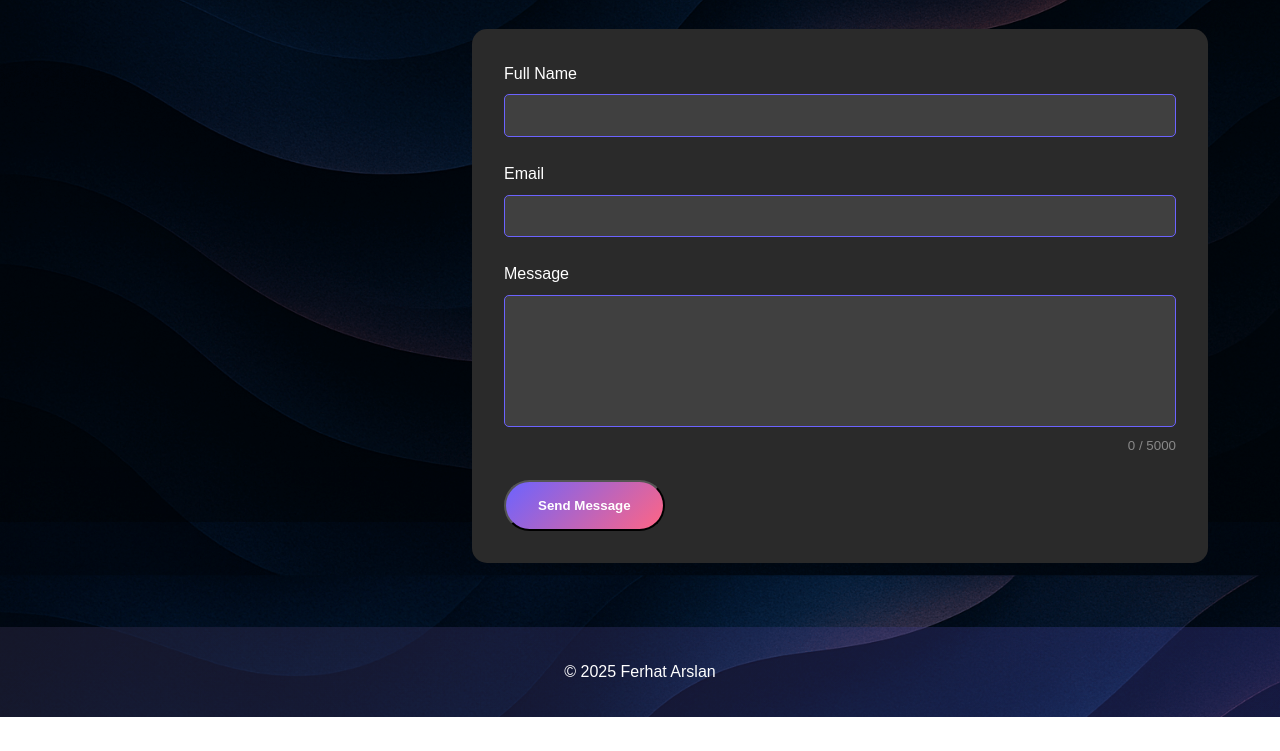
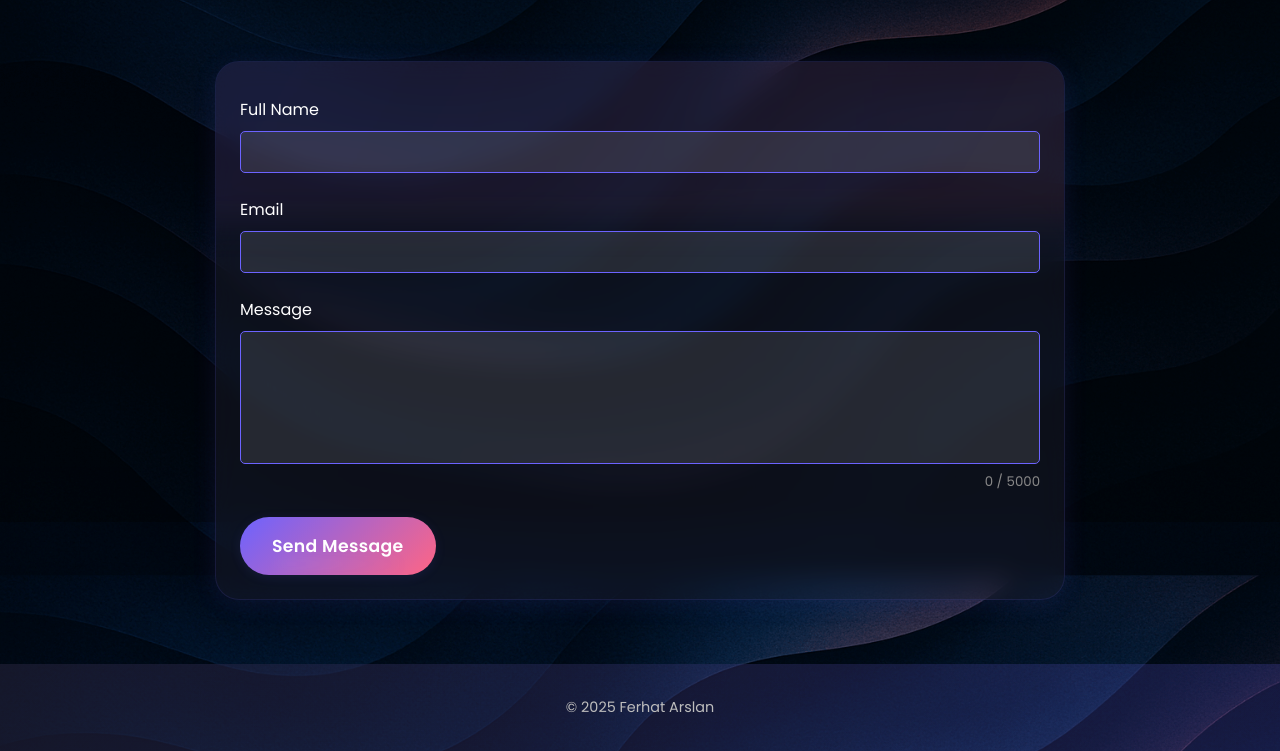
Before and after one commit to FerhatArslann/MyWebsite, a plain HTML site: page public/contact.html in a window 1280 px wide. Shown: the part 278-1029 px from the top of the page. Before the commit the page ends 995 px from the top, so only its background shows below. Drawn offline with Linux system fonts and the light colour scheme.

Commit message:
Add glass effect to contact form; center contact form.

```diff
--- a/public/contact.html
+++ b/public/contact.html
@@ -6,6 +6,8 @@
     <title>Portfolio Contact</title>
     <!-- Main stylesheet -->
     <link rel="stylesheet" href="../styles/style.css">
+    <!-- Google Fonts -->
+    <link href="https://fonts.googleapis.com/css2?family=Poppins:wght@300;400;600&display=swap" rel="stylesheet">
     <!-- Font Awesome icons -->
     <link rel="stylesheet" href="https://cdnjs.cloudflare.com/ajax/libs/font-awesome/6.5.1/css/all.min.css">
 </head>
@@ -79,16 +81,5 @@
     <!-- JavaScript files -->
     <script src="../scripts/main.js"></script>
     <script src="../scripts/contact.js"></script>
-    <script>
-    document.addEventListener('DOMContentLoaded', function() {
-    const navToggle = document.querySelector('.nav-toggle');
-    const mainNav = document.querySelector('.main-nav');
-        if (navToggle && mainNav) {
-            navToggle.addEventListener('click', function() {
-                mainNav.classList.toggle('open');
-            });
-        }
-    });
-</script>
 </body>
 </html>
--- a/scripts/contact.js
+++ b/scripts/contact.js
@@ -5,6 +5,7 @@ document.addEventListener("DOMContentLoaded", function() {
     const formMessage = document.getElementById("formMessage");
     const message = document.getElementById('message');
     const counter = document.getElementById('message-counter');
+
     let lastSubmit = 0;
 
     // Live character counter for message
--- a/styles/style.css
+++ b/styles/style.css
@@ -29,6 +29,8 @@ body {
     line-height: 1.6;
     min-height: 100vh;
     position: relative;
+    display: flex;
+    flex-direction: column;
 }
 body::before {
     content: "";
@@ -320,18 +322,63 @@ nav ul li a:hover {
     border-radius: 50px;
     text-decoration: none;
     font-weight: 600;
-    transition: transform 0.3s ease;
+    font-family: 'Poppins', sans-serif;
+    font-size: 1.08rem;
+    letter-spacing: 0.02em;
+    box-shadow: 0 2px 12px rgba(108,99,255,0.10);
+    border: none;
+    outline: none;
+    cursor: pointer;
+    transition:
+        background 0.22s cubic-bezier(.4,0,.2,1),
+        color 0.22s cubic-bezier(.4,0,.2,1),
+        box-shadow 0.22s cubic-bezier(.4,0,.2,1),
+        transform 0.22s cubic-bezier(.4,0,.2,1);
+    display: inline-block;
+    position: relative;
+
 }
+
 .cta-primary {
     background: var(--gradient-bg);
-    color: white;
+    color: #fff;
+    border: none;
 }
+
 .cta-secondary {
     border: 2px solid var(--primary-color);
     color: var(--primary-color);
+    background: transparent;
 }
-.cta-primary:hover, .cta-secondary:hover {
-    transform: translateY(-3px);
+
+.cta-primary:hover, .cta-secondary:hover,
+.cta-primary:focus, .cta-secondary:focus {
+    transform: translateY(-3px) scale(1.04);
+    box-shadow: 0 8px 32px rgba(108,99,255,0.18);
+    background: linear-gradient(135deg, #6C63FF 0%, #FF6584 100%);
+    color: #fff;
+    outline: none;
+    text-decoration: none;
+}
+
+.cta-primary:active, .cta-secondary:active {
+    transform: scale(0.98);
+    box-shadow: 0 2px 8px rgba(108,99,255,0.10);
+}
+
+.cta-primary::after {
+    content: "";
+    position: absolute;
+    left: 18%;
+    bottom: 8px;
+    width: 64%;
+    height: 6px;
+    background: linear-gradient(90deg, rgba(255,255,255,0.18) 0%, rgba(108,99,255,0.08) 100%);
+    border-radius: 50px;
+    filter: blur(8px);
+    opacity: 0.5;
+    pointer-events: none;
+    z-index: 0;
 }
 
 /* =========================
@@ -758,15 +805,42 @@ nav ul li a:hover {
     padding: 0;
 }
 .contact-container {
-    display: grid;
-    grid-template-columns: 1fr 2fr;
+    display: flex;
+    flex-direction: column;
+    align-items: center;
+    justify-content: center;
     gap: 2rem;
     margin-top: 2rem;
 }
 .contact-form {
-    background: var(--secondary-color);
-    padding: 2rem;
-    border-radius: 15px;
+    background: rgba(44, 44, 64, 0.28); /* glass effect */
+    padding: 2.2rem 1.5rem 1.5rem 1.5rem;
+    border-radius: 1.5rem;
+    box-shadow: 0 4px 24px rgba(108,99,255,0.10);
+    width: 100%;
+    max-width: 850px;
+    margin: 0 auto;
+    color: var(--text-color);
+    backdrop-filter: blur(12px);
+    border: 1.5px solid rgba(108,99,255,0.13);
+    position: relative;
+    overflow: hidden;
+}
+.contact-form::before {
+    content: "";
+    position: absolute;
+    top: -30%;
+    left: -30%;
+    width: 160%;
+    height: 60%;
+    background: linear-gradient(120deg, rgba(108,99,255,0.10) 0%, rgba(255,101,132,0.08) 100%);
+    filter: blur(18px);
+    z-index: 0;
+    pointer-events: none;
+}
+.contact-form > * {
+    position: relative;
+    z-index: 1;
 }
 .form-group {
     margin-bottom: 1.5rem;
@@ -1038,6 +1112,13 @@ footer {
     text-align: center;
     color: var(--text-color);
     overflow: hidden;
+    margin-top: auto;
+}
+
+footer p {
+    font-size: 0.9rem;
+    color: #bdbdbd;
+    margin: 0;
 }
 
 /* =========================
```
